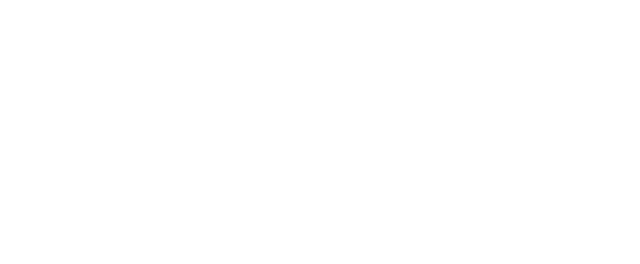
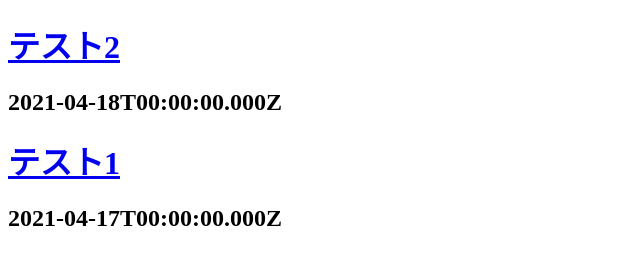
Before and after one commit to ototadana/gatsby-mdx-example, a Gatsby site: page / in a window 1280 px wide. Before the commit this address had no page. Shown: the whole page, without its empty margins (0-640 px from the left). Built offline with nearby package versions, Linux system fonts and the light colour scheme; Gatsby itself is replaced by a stand-in of ours.

Commit message:
記事一覧ページを追加

```diff
--- /dev/null
+++ b/src/pages/index.js
@@ -0,0 +1,38 @@
+import React from "react"
+import { Link, graphql } from "gatsby"
+
+const Article = ({ info }) => {
+  const {title, slug, date} = info
+  return (
+    <div>
+      <h1><Link to={slug}>{title}</Link></h1>
+      <h2>{date}</h2>
+    </div>
+  )
+}
+
+const Index = ({ data }) => {
+  return (
+    <div>
+      {data.allMdx.edges.map(e => <Article info={e.node.frontmatter}/>)}
+    </div>
+  )
+}
+
+export default Index
+
+export const pageQuery = graphql`
+  query IndexQuery {
+    allMdx(sort: {order: DESC, fields: frontmatter___date}) {
+      edges {
+        node {
+          frontmatter {
+            date
+            slug
+            title
+          }
+        }
+      }
+    }
+  }
+`
--- a/src/posts/2021-04-17-test1/index.mdx
+++ b/src/posts/2021-04-17-test1/index.mdx
@@ -1,6 +1,7 @@
 ---
 slug: "test1"
-title: "テスト"
+title: "テスト1"
+date: 2021-04-17
 ---
 テストだよ
 
--- a/src/posts/2021-04-18-test2/index.mdx
+++ b/src/posts/2021-04-18-test2/index.mdx
@@ -1,6 +1,7 @@
 ---
 slug: "test2"
-title: "テスト"
+title: "テスト2"
+date: 2021-04-18
 images:
     - ./image-01.jpg
     - ./image-02.jpg
--- a/src/posts/index.js
+++ /dev/null
@@ -1,5 +0,0 @@
-import React from "react"
-
-export default function Home() {
-  return <div>Hello world!</div>
-}
```
